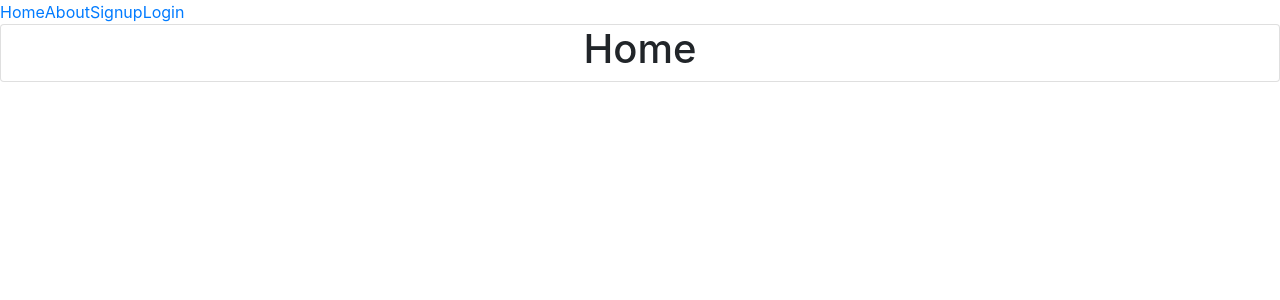
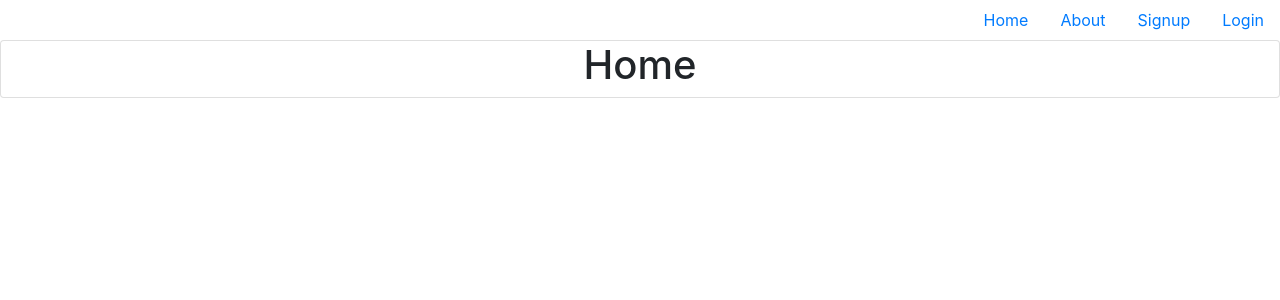
Before and after one commit to saratonite/express-site, a React app: page / in a window 1280 px wide. Shown: the top 300 px of the page. Built offline with nearby package versions, Linux system fonts and the light colour scheme; the HTML template or start-up script is replaced by a standard one.

Commit message:
Updated Navigation component apperaence

```diff
--- a/client/components/shared/Navigation.js
+++ b/client/components/shared/Navigation.js
@@ -9,11 +9,11 @@ export default class Navigation extends Component {
 
     render() {
         return(
-            <ul className="nav nav-pills">
-                <li role="presentation"><Link to="/">Home</Link></li>
-                <li role="presentation"><Link to="/about">About</Link></li>
-                <li role="presentation"><Link to="/signup">Signup</Link></li>
-                <li role="presentation"><Link to="/login">Login</Link></li>
+            <ul className="nav nav-pills justify-content-end">
+                <li className="nav-item" role="presentation"><Link className="nav-link" to="/">Home</Link></li>
+                <li className="nav-item" role="presentation"><Link className="nav-link" to="/about">About</Link></li>
+                <li className="nav-item" role="presentation"><Link className="nav-link" to="/signup">Signup</Link></li>
+                <li className="nav-item" role="presentation"><Link className="nav-link" to="/login">Login</Link></li>
             </ul>
         )
     }
```
